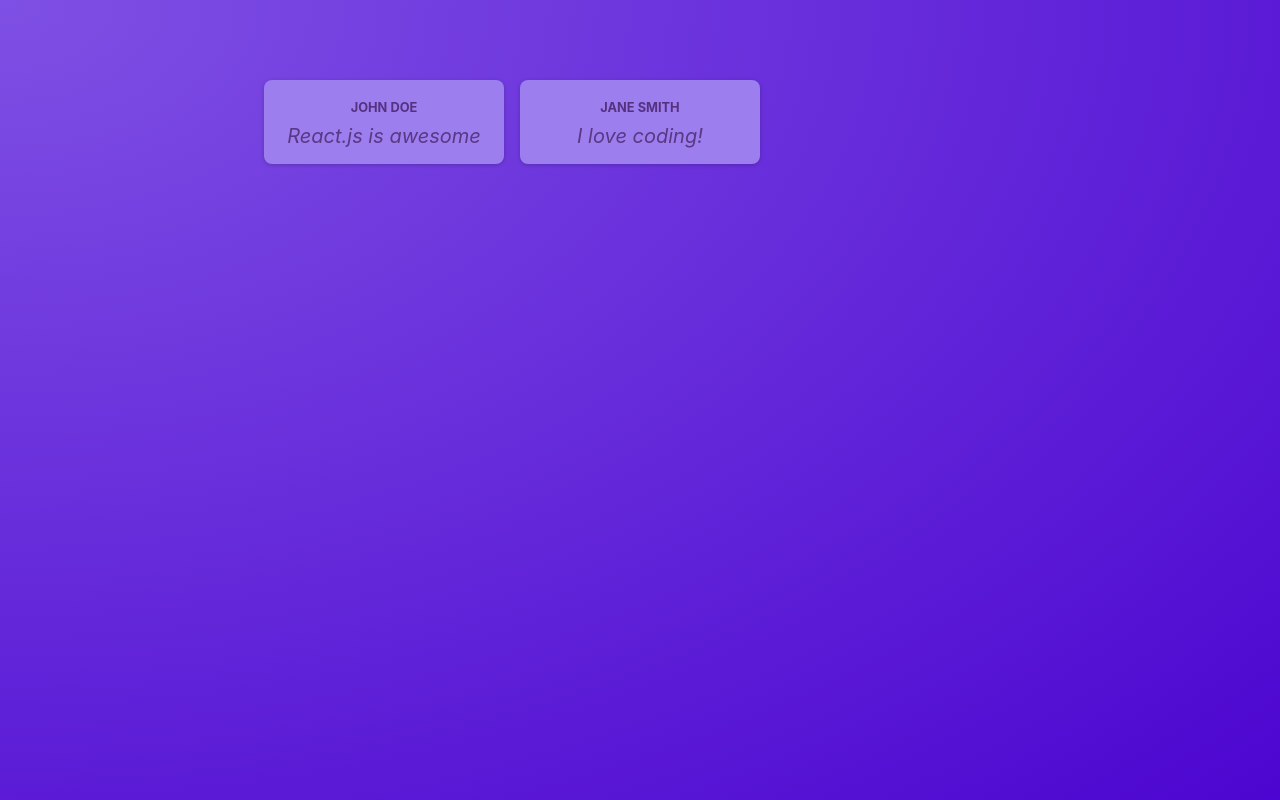
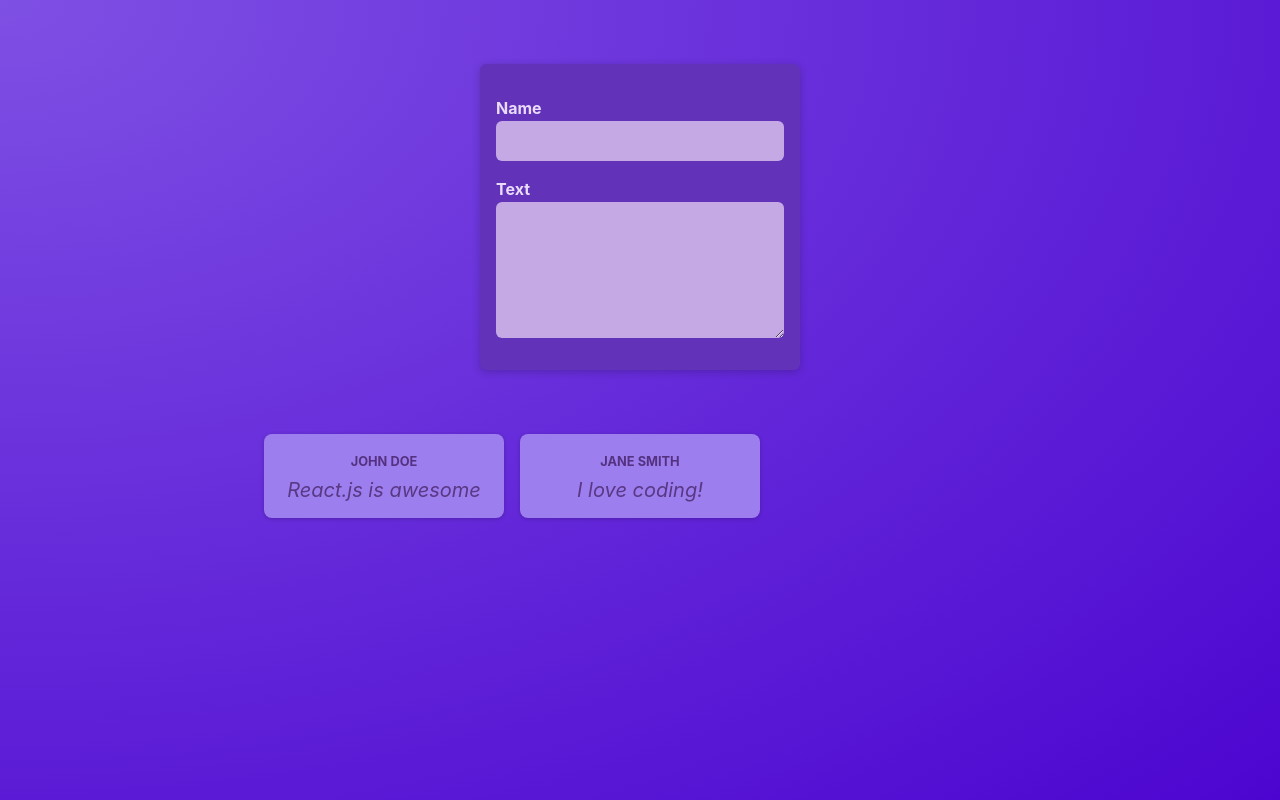
Before and after one commit to Morton358/react-crash-course, a React (Vite) app: page / in a window 1280 px wide. Built offline with nearby package versions, Linux system fonts and the light colour scheme.

Commit message:
created new post component

```diff
--- /dev/null
+++ b/src/components/NewPost/NewPost.module.css
@@ -0,0 +1,64 @@
+.form
+{
+  background-color: #6233b9;
+  padding: 1rem;
+  width: 20rem;
+  margin: 2rem auto;
+  border-radius: 6px;
+  box-shadow: 0 2px 8px rgba(0, 0, 0, 0.2);
+}
+
+.form label
+{
+  display: block;
+  margin-bottom: 0.05rem;
+  color: #eadbfb;
+  font-weight: bold;
+  text-align: left;
+}
+
+.form input,
+.form textarea
+{
+  display: block;
+  width: 100%;
+  font: inherit;
+  padding: 0.5rem;
+  border-radius: 6px;
+  border: none;
+  background-color: #c4a9e4;
+  color: #28262c;
+}
+
+.actions
+{
+  display: flex;
+  justify-content: flex-end;
+  gap: 0.5rem;
+}
+
+.actions button
+{
+  cursor: pointer;
+  font: inherit;
+  padding: 0.5rem 1.5rem;
+  border: none;
+  border-radius: 4px;
+  background-color: #34036c;
+  color: #e5d5f7;
+}
+
+.actions button:hover
+{
+  background-color: #23014a;
+}
+
+.actions button[type='button']
+{
+  background-color: transparent;
+}
+
+.actions button[type='button']:hover
+{
+  color: #d1bee6;
+}
--- /dev/null
+++ b/src/components/NewPost/NewPost.tsx
@@ -0,0 +1,18 @@
+import classes from './NewPost.module.css';
+
+const NewPost = () => {
+  return (
+    <form className={classes.form}>
+      <p>
+        <label htmlFor='name'>Name</label>
+        <input type='text' id='name' required />
+      </p>
+      <p>
+        <label htmlFor='new-post'>Text</label>
+        <textarea id='new-post' rows={5} required />
+      </p>
+    </form>
+  );
+};
+
+export default NewPost;
--- a/src/components/Posts/Posts.tsx
+++ b/src/components/Posts/Posts.tsx
@@ -1,12 +1,16 @@
+import NewPost from '../NewPost/NewPost';
 import Post from '../Post/Post';
 import classes from './Posts.module.css';
 
 const Posts = () => {
   return (
-    <ul className={classes.posts}>
-      <Post author='John Doe' body='React.js is awesome' />
-      <Post author='Jane Smith' body='I love coding!' />
-    </ul>
+    <>
+      <NewPost />
+      <ul className={classes.posts}>
+        <Post author='John Doe' body='React.js is awesome' />
+        <Post author='Jane Smith' body='I love coding!' />
+      </ul>
+    </>
   );
 };
 
```
